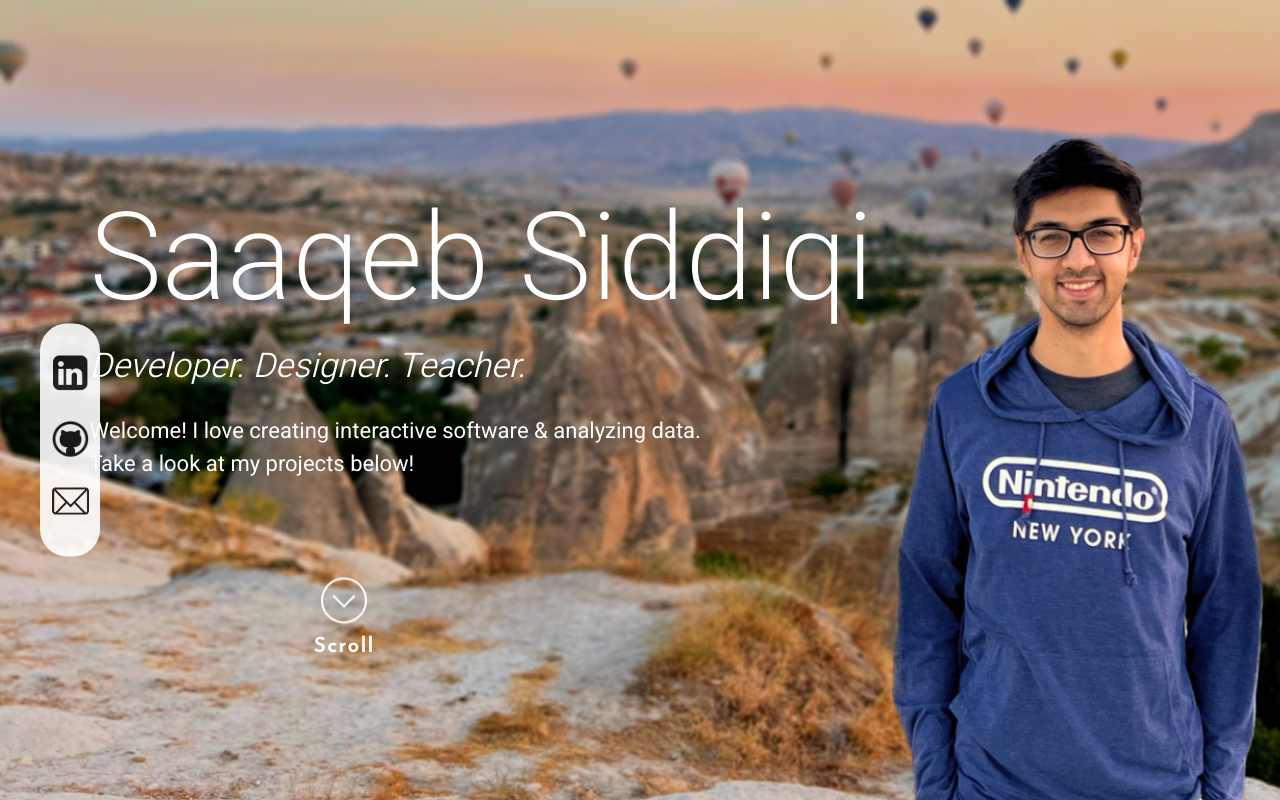
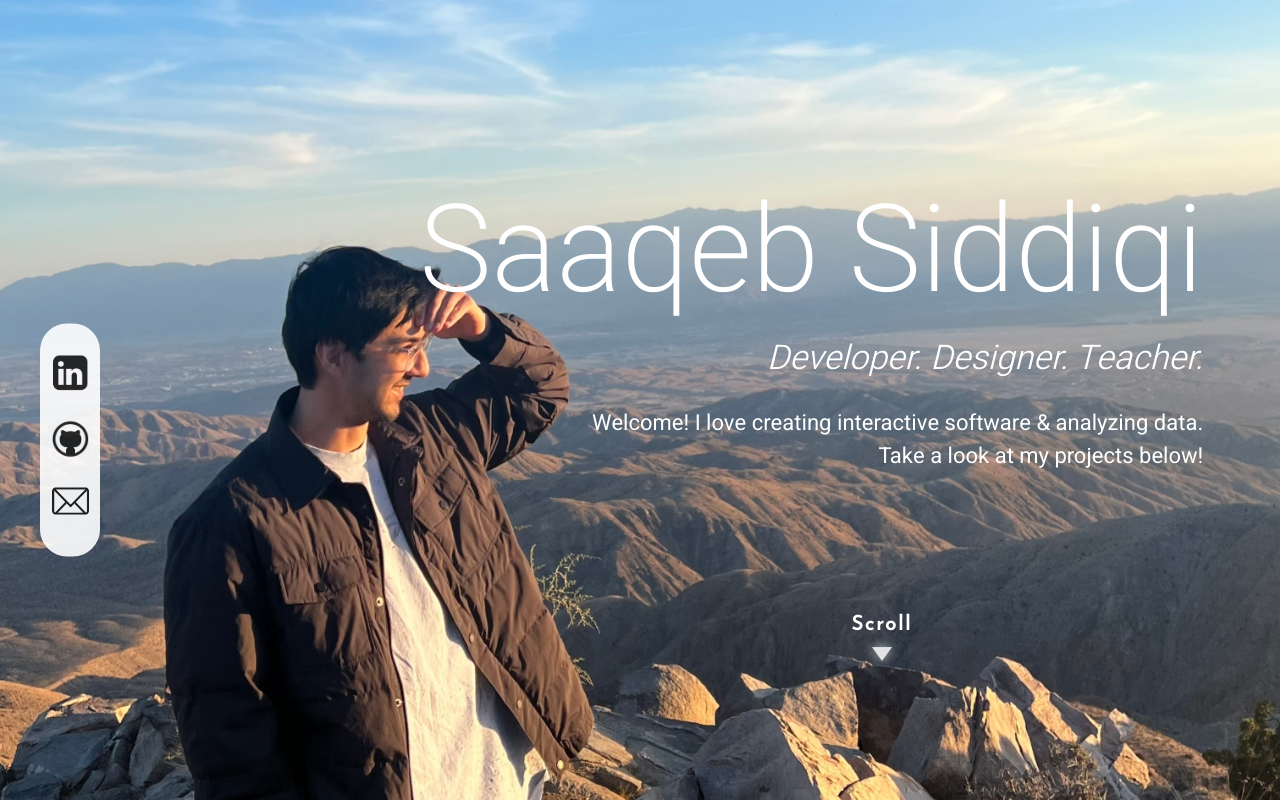
Before and after one commit to saaqebs/saaqebs.com, a React (Create React App) app: page / in a window 1280 px wide. Shown: the top 800 px of the page. Built offline with nearby package versions, Linux system fonts and the light colour scheme.

Commit message:
into page changes

```diff
--- a/src/pages/home/opening/intro.js
+++ b/src/pages/home/opening/intro.js
@@ -20,7 +20,7 @@ class Intro extends PureComponent {
               </p>
 
               <div className={buttonStyle.button_position}>
-                <section id={buttonStyle.section03} className={buttonStyle.demo}>
+                <section className={buttonStyle.demo}>
                   <a href="#portfolio" className="noselect"><span />Scroll</a>
                 </section>
               </div>
--- a/src/pages/home/opening/styles/button.module.css
+++ b/src/pages/home/opening/styles/button.module.css
@@ -17,93 +17,57 @@
 }
 
 .button_position {
-  left: 35%;
-  float: inherit;
+  left: 45%;
+  float: left;
   top: 12vh;
   z-index: 3;
 }
 
-#section03 a {
-  padding-top: 60px;
+.demo {
+  position: relative;
+  text-align: center;
+  padding: 2rem 0;
 }
-#section03 a span {
-  position: absolute;
-  top: 0;
-  left: 50%;
-  width: 46px;
-  height: 46px;
-  margin-left: -23px;
-  border: 2.5px solid #ffffff;
-  border-radius: 100%;
-  box-sizing: border-box;
+
+.demo a {
+  display: flex;
+  flex-direction: column;
+  align-items: center;
+  justify-content: center;
+  font: normal 400 20px/1 "Josefin Sans", sans-serif;
+  font-weight: bold;
+	letter-spacing: 0.1em;
+	text-decoration: none;
+  color: #ffffff;
+  text-decoration: none;
+  cursor: pointer;
+  transition: opacity 0.3s ease;
 }
-#section03 a span::after {
-  position: absolute;
-  top: 50%;
-  left: 50%;
-  content: '';
-  width: 16px;
-  height: 16px;
-  margin: -12px 0 0 -8px;
-  border-left: 2px solid #ffffff;
-  border-bottom: 2px solid #ffffff;
-  -webkit-transform: rotate(-45deg);
-  transform: rotate(-45deg);
-  box-sizing: border-box;
+
+.demo a:hover {
+  opacity: 0.8;
 }
-#section03 a span::before {
-  position: absolute;
-  top: 0;
-  left: 0;
-  z-index: -1;
-  content: '';
-  width: 44px;
-  height: 44px;
-  box-shadow: 0 0 0 0 rgb(252, 223, 223);
-  border-radius: 100%;
-  opacity: 0;
-  -webkit-animation: sdb03 3s infinite;
-  animation: sdb03 3s infinite;
-  box-sizing: border-box;
+
+/* Clean downward arrow */
+.demo a span {
+  display: block;
+  top: 43px;
+  width: 0;
+  height: 0;
+  border-left: 10px solid transparent;
+  border-right: 10px solid transparent;
+  border-top: 14px solid #ffffff;
+  filter: drop-shadow(0 0 6px #ffffff);
+  animation: bounceDown 1.6s infinite ease-in-out;
 }
-@-webkit-keyframes sdb03 {
-  0% {
-    opacity: 0;
+
+@keyframes bounceDown {
+  0%, 100% {
+    transform: translateY(0);
+    opacity: 0.8;
   }
-  30% {
+  50% {
+    transform: translateY(8px);
     opacity: 1;
   }
-  60% {
-    box-shadow: 0 0 0 60px rgba(255, 255, 255, 0.5);
-    opacity: 0;
-  }
-  100% {
-    opacity: 0;
-  }
 }
-@keyframes sdb03 {
-  0% {
-    opacity: 0;
-  }
-  30% {
-    opacity: 1;
-  }
-  60% {
-    box-shadow: 0 0 0 60px rgba(255, 255, 255, 0.2);
-    opacity: 0;
-  }
-  100% {
-    opacity: 0;
-  }
-}
-
-
-@media screen and (max-width:767px) {
-	.button_position {
-		right: 43vw;
-	  float: inherit;
-	  top: 10vh;
-	  z-index: 3;
-		/* display: none; */
-	}
-}
--- a/src/pages/home/opening/styles/homepage.module.scss
+++ b/src/pages/home/opening/styles/homepage.module.scss
@@ -1,6 +1,6 @@
 
 .homepage{
-  background-image: url("../images/turkiye.png");
+  background-image: url("../images/cali.jpeg");
   background-position: 10% 60%;
   background-position-x: 10%;
   background-position-y: 60%;
--- a/src/pages/home/opening/styles/intro.module.scss
+++ b/src/pages/home/opening/styles/intro.module.scss
@@ -5,7 +5,7 @@
   // width: 830px;
   width: 65vw;
   margin: 0;
-  left: 7vw;
+  right: 6vw;
 
   position: absolute;
   top: 52.5%;
@@ -25,14 +25,14 @@
     h1 {
       font-size: 122px;
       font-weight: 200;
-      text-align: left;
+      text-align: right;
     }
 
     h2 {
       font-style: italic;
       font-size: 34px;
       font-weight: 300;
-      text-align: left;
+      text-align: right;
       // top: 3vh;
       top: 12px;
     }
@@ -40,7 +40,7 @@
     .info_container {
       // top: 6vh;
       top: 40px;
-      float: left;
+      float: right;
 
       .info_second_container {
         width: 640px;
@@ -48,7 +48,7 @@
 
         p {
           color: #ffffff;
-          text-align: left;
+          text-align: right;
           // font-family: Helvetica;
           font-weight: 400;
           font-size: 22px;
--- a/src/pages/home/projects/styles/projects.scss
+++ b/src/pages/home/projects/styles/projects.scss
@@ -24,7 +24,6 @@ Some CSS by Craig Anthony through Codepen: https://codepen.io/mcraiganthony/pen/
   text-rendering: optimizeLegibility;
   -webkit-font-smoothing: antialiased;
   -moz-osx-font-smoothing: grayscale;
-  -moz-font-feature-settings: "liga" on;
 
   img {
     height: auto;
```
Also changed, not shown: src/pages/home/opening/images/cali.jpeg (added), 1 other file (tests, documents, lock files or other folders).
